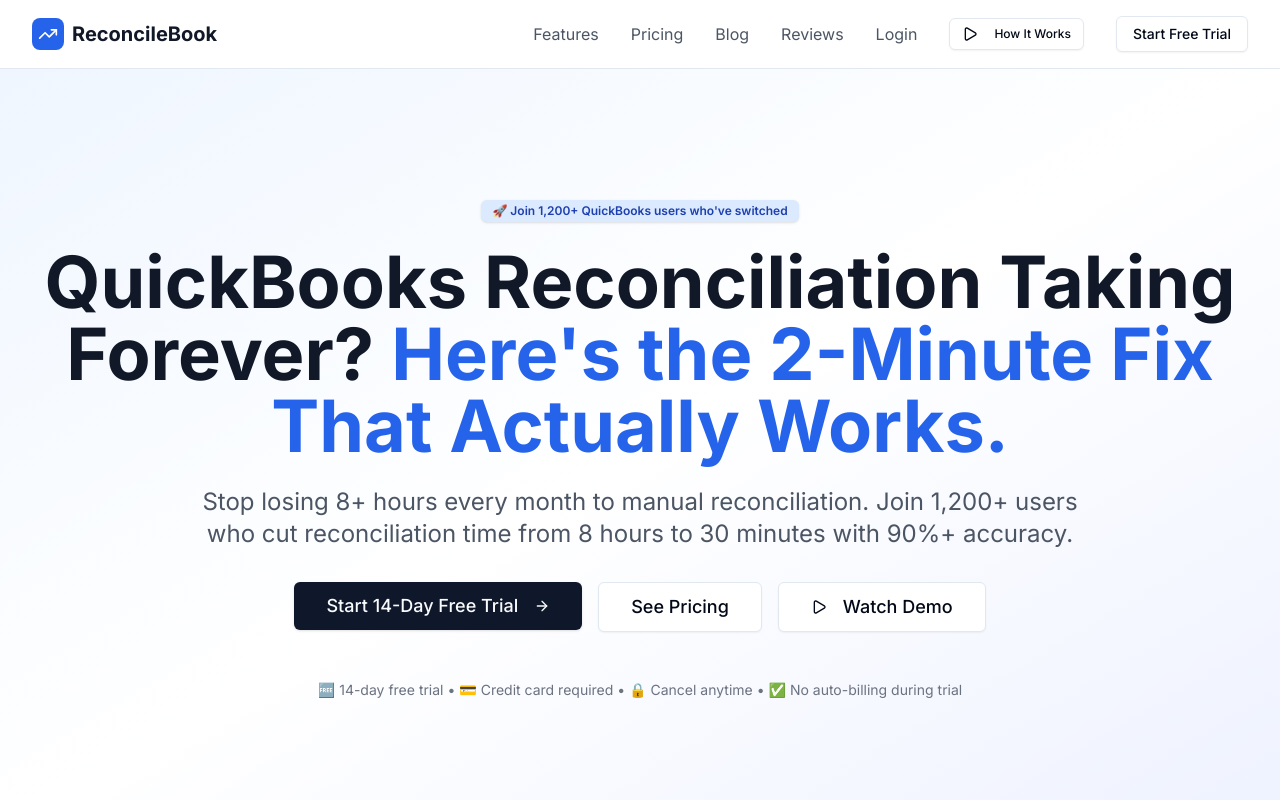
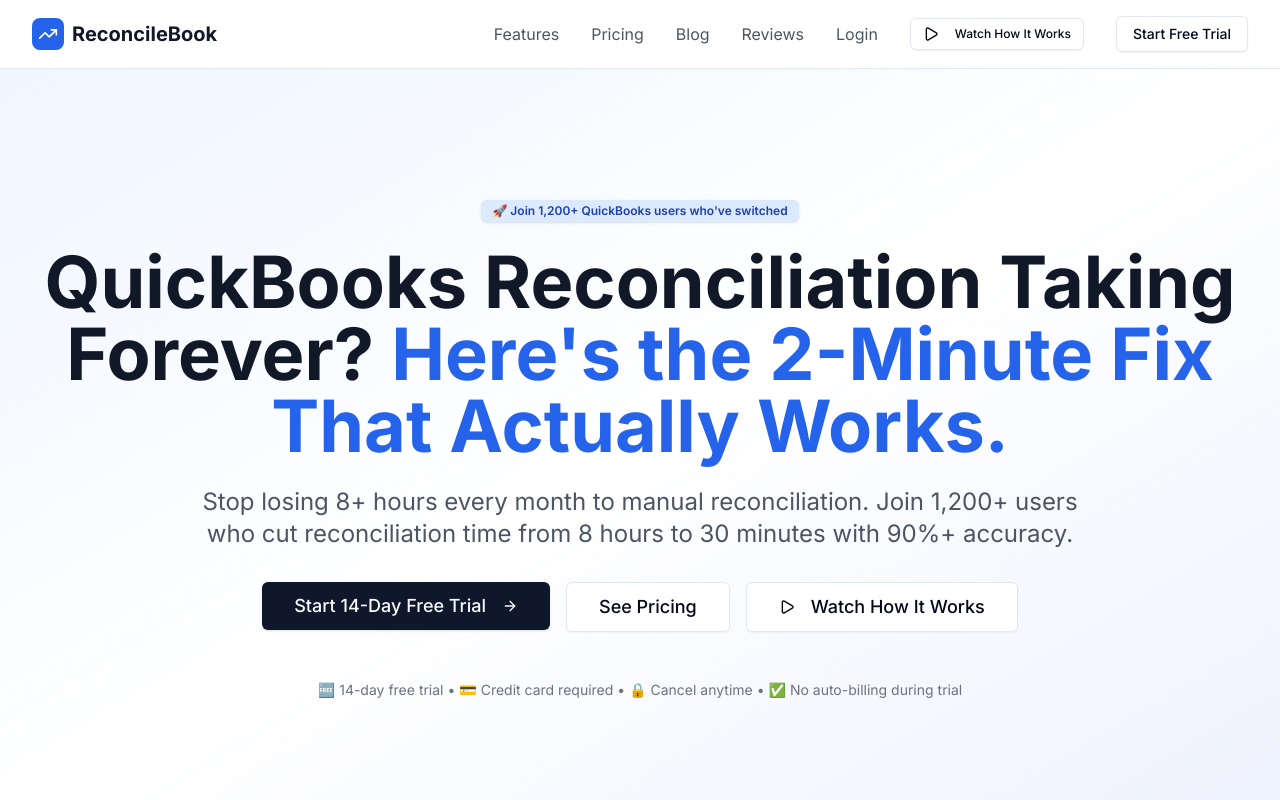
Before and after one commit to algominds35/bank-reconciliation-tool, a Next.js app: page / in a window 1280 px wide. Shown: the top 800 px of the page. Built offline with nearby package versions, Linux system fonts and the light colour scheme.

Commit message:
Update landing page: change 'Watch Demo' to 'Watch How It Works'

```diff
--- a/src/app/page.tsx
+++ b/src/app/page.tsx
@@ -64,7 +64,7 @@ export default function LandingPage() {
               <a href="#demo" className="scroll-smooth">
                 <Button variant="outline" size="sm">
                   <Play className="mr-2 h-4 w-4" />
-                  How It Works
+                  Watch How It Works
                 </Button>
               </a>
               <a href="https://buy.stripe.com/bJe5kF7HUfvF62Raee0Fi0b" target="_blank" rel="noopener noreferrer">
@@ -107,7 +107,7 @@ export default function LandingPage() {
               <a href="#demo" className="scroll-smooth">
                 <Button variant="outline" size="lg" className="text-lg px-8 py-6">
                   <Play className="mr-2 h-5 w-5" />
-                  Watch Demo
+                  Watch How It Works
                 </Button>
               </a>
             </div>
@@ -726,7 +726,7 @@ export default function LandingPage() {
             </a>
             <a href="#demo" className="scroll-smooth">
               <Button size="lg" variant="outline" className="border-white text-white hover:bg-white hover:text-blue-600 text-lg px-8 py-6">
-                Watch Demo
+                Watch How It Works
               </Button>
             </a>
           </div>
```
